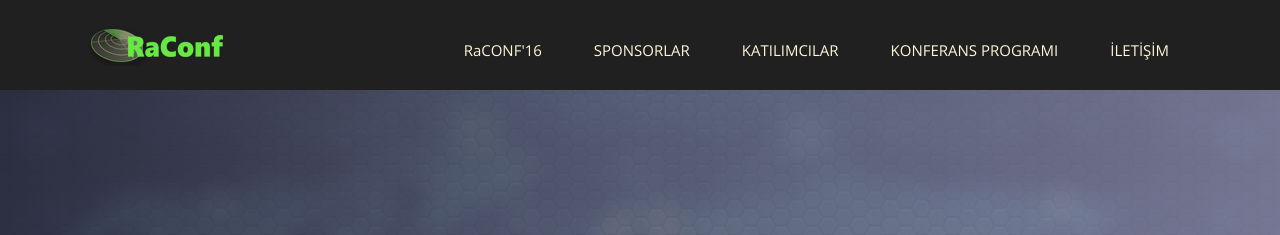
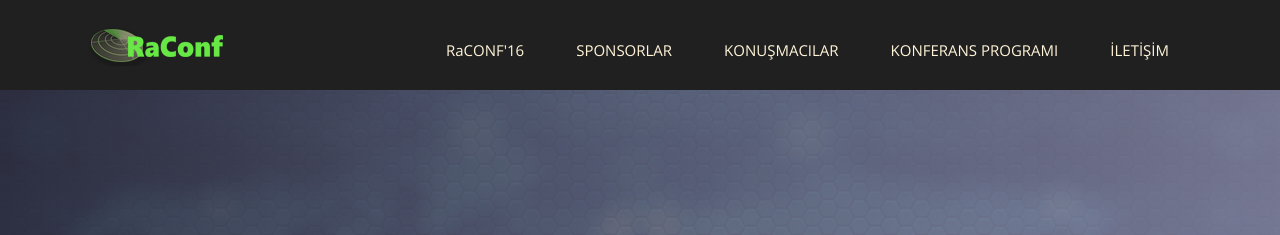
Before and after one commit to bilkamp/bilkamp19.github.io, a Jekyll site: the page built from index.html, in a window 1280 px wide and 900 px high. Shown: the top 235 px of the window. Built offline with Jekyll 4.4.1, drawn with Linux system fonts in a browser that asks for light colours; nearby versions of some CDN libraries; some web fonts are replaced; comment, search, counter and statistics services are not loaded.

Commit message:
değişiklik

```diff
--- a/_includes/header.html
+++ b/_includes/header.html
@@ -23,7 +23,7 @@
               <ul class="nav navbar-nav navbar-right">
                 <li><a href="{{ site.baseurl }}/">RaCONF'16</a></li>
                 <li><a href="{{ site.baseurl }}/sponsorlar">SPONSORLAR</a></li>
-                <li><a href="{{ site.baseurl }}/katilimcilar">KATILIMCILAR</a></li>
+                <li><a href="{{ site.baseurl }}/konusmacilar">KONUŞMACILAR</a></li>
                 <li><a href="{{ site.baseurl }}/konferansprogrami">KONFERANS PROGRAMI</a></li>
                 <li><a href="{{ site.baseurl }}/iletisim">İLETİŞİM</a></li>
               </ul>
```
